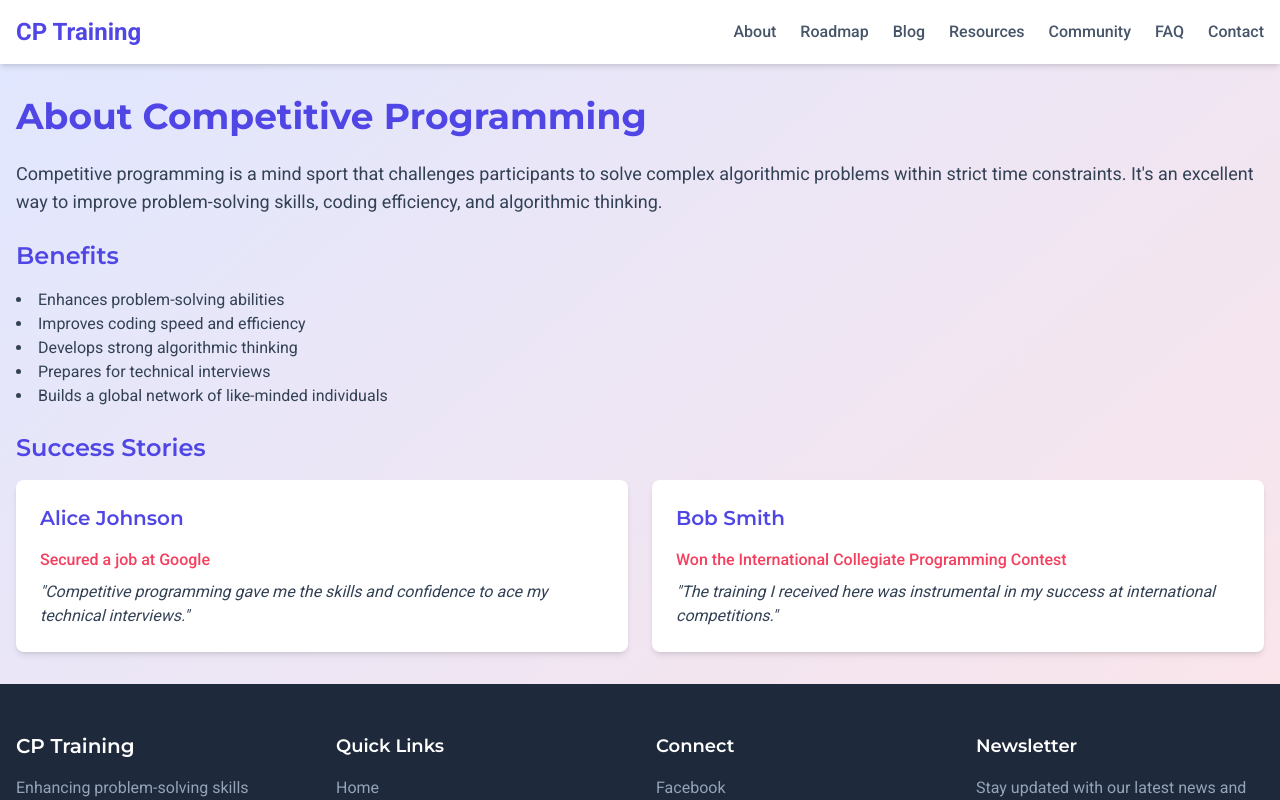
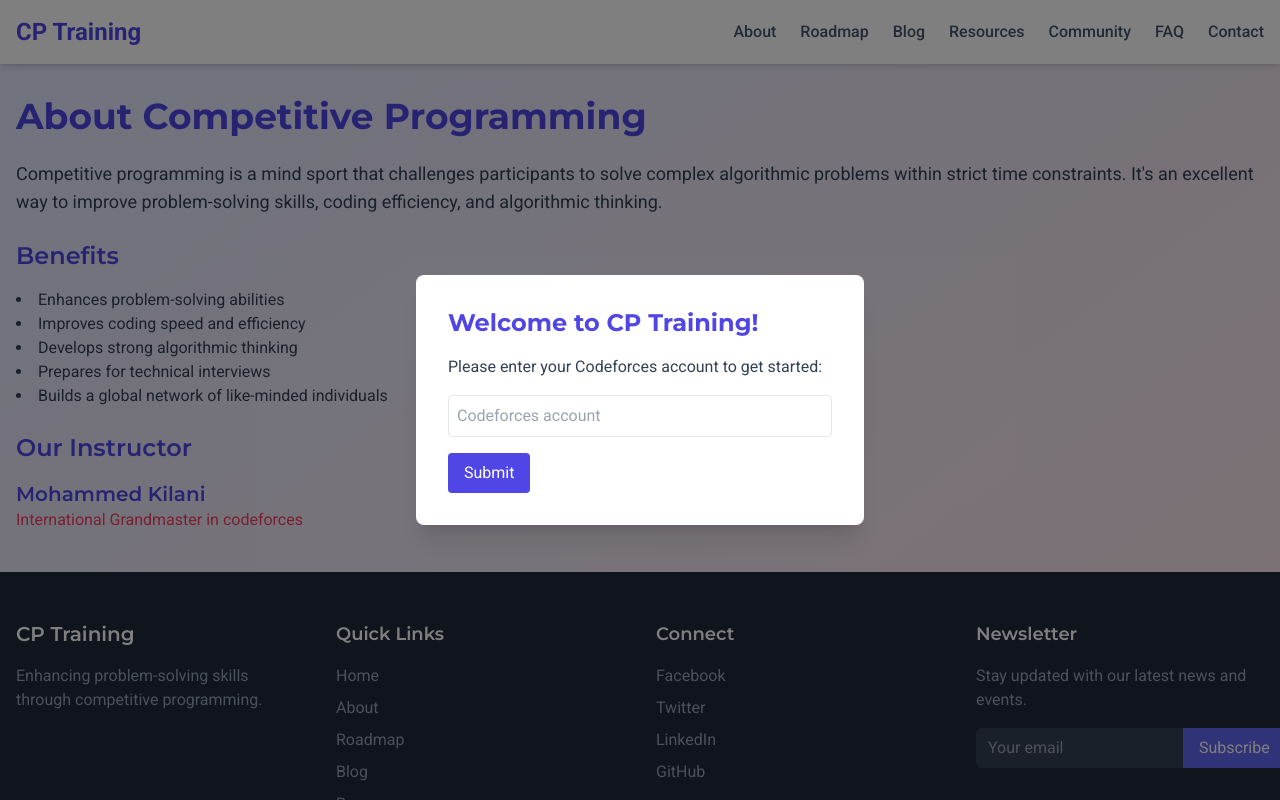
Before and after one commit to abderrahmane-18/competitive-programming-trainning, a Vue app: page /about in a window 1280 px wide. Shown: the top 800 px of the page. Built offline with nearby package versions, Linux system fonts and the light colour scheme; the HTML template or start-up script is replaced by a standard one.

Commit message:
fix about

```diff
--- a/src/App.vue
+++ b/src/App.vue
@@ -11,14 +11,15 @@
       </router-view>
     </main>
     <Footer />
+    <CodeforcesModerator />
   </div>
 </template>
 
 <script setup>
 import Header from "./components/Header.vue";
 import Footer from "./components/Footer.vue";
+import CodeforcesModerator from "./components/CodeforcesModerator.vue";
 </script>
-
 <style>
 @import url("https://fonts.googleapis.com/css2?family=Montserrat:wght@600;700&family=Roboto:wght@300;400;500;700&display=swap");
 
--- /dev/null
+++ b/src/components/CodeforcesModerator.vue
@@ -0,0 +1,42 @@
+<template>
+  <div
+    v-if="showModal"
+    class="fixed inset-0 bg-black bg-opacity-50 flex items-center justify-center z-50"
+  >
+    <div class="bg-white p-8 rounded-lg shadow-xl max-w-md w-full">
+      <h2 class="text-2xl font-bold mb-4 text-primary-600">
+        Welcome to CP Training!
+      </h2>
+      <p class="mb-4 text-neutral-700">
+        Please enter your Codeforces account to get started:
+      </p>
+      <input
+        v-model="codeforcesAccount"
+        type="text"
+        placeholder="Codeforces account"
+        class="w-full p-2 mb-4 border rounded focus:ring-2 focus:ring-primary-500 focus:border-primary-500"
+      />
+      <button
+        @click="submitAccount"
+        class="bg-primary-600 text-white px-4 py-2 rounded hover:bg-primary-700 transition-colors duration-200"
+      >
+        Submit
+      </button>
+    </div>
+  </div>
+</template>
+
+<script setup>
+import { ref } from "vue";
+
+const showModal = ref(true);
+const codeforcesAccount = ref("");
+
+const submitAccount = () => {
+  // Here you would typically send the Codeforces account to your email
+  console.log("Codeforces account submitted:", codeforcesAccount.value);
+  // In a real application, you'd use an API to send this information to your email
+  alert("Thank you for submitting your Codeforces account!");
+  showModal.value = false;
+};
+</script>
--- a/src/components/EventCalendar.vue
+++ b/src/components/EventCalendar.vue
@@ -23,9 +23,21 @@
 import { ref } from "vue";
 
 const events = ref([
-  { id: 1, date: "2024-07-25", title: "Introduction to Algorithms Workshop" },
-  { id: 2, date: "2024-08-01", title: "Mock Competition" },
-  { id: 3, date: "2024-08-15", title: "Advanced Data Structures Seminar" },
+  {
+    id: 1,
+    date: "2024-07-27",
+    title: "Introduction to Competitive Programming",
+  },
+  {
+    id: 2,
+    date: "2024-08-03",
+    title: "Advanced Graph Algorithms (Coming Soon)",
+  },
+  {
+    id: 3,
+    date: "2024-08-10",
+    title: "Dynamic Programming Techniques (Coming Soon)",
+  },
 ]);
 
 const formatDate = (dateString) => {
--- a/src/components/Header.vue
+++ b/src/components/Header.vue
@@ -1,5 +1,8 @@
 <template>
-  <header class="bg-white shadow-md">
+  <header
+    class="bg-white shadow-md sticky top-0 z-50 transition-all duration-300"
+    :class="{ 'shadow-lg': scrolled }"
+  >
     <nav class="container mx-auto px-4 py-4">
       <div class="flex justify-between items-center">
         <router-link
@@ -45,6 +48,7 @@
           <router-link
             :to="item.path"
             class="block text-neutral-600 hover:text-primary-600 transition-colors duration-200"
+            @click="closeMobileMenu"
           >
             {{ item.name }}
           </router-link>
@@ -55,12 +59,30 @@
 </template>
 
 <script setup>
-import { ref } from "vue";
+import { ref, onMounted, onUnmounted } from "vue";
 
 const mobileMenuOpen = ref(false);
+const scrolled = ref(false);
+
 const toggleMobileMenu = () => {
   mobileMenuOpen.value = !mobileMenuOpen.value;
 };
+
+const closeMobileMenu = () => {
+  mobileMenuOpen.value = false;
+};
+
+const handleScroll = () => {
+  scrolled.value = window.scrollY > 0;
+};
+
+onMounted(() => {
+  window.addEventListener("scroll", handleScroll);
+});
+
+onUnmounted(() => {
+  window.removeEventListener("scroll", handleScroll);
+});
 
 const navItems = [
   { name: "About", path: "/about" },
--- a/src/components/StudentShowcase.vue
+++ b/src/components/StudentShowcase.vue
@@ -5,6 +5,17 @@
     <h3 class="text-xl font-semibold mb-4 text-primary-600">{{ name }}</h3>
     <p class="text-accent-500 mb-2 font-medium">{{ achievement }}</p>
     <p class="text-neutral-700 italic">"{{ testimonial }}"</p>
+    <div class="mt-4 flex justify-between items-center">
+      <span class="text-sm text-neutral-500">{{ institution }}</span>
+      <a
+        :href="profileLink"
+        target="_blank"
+        rel="noopener noreferrer"
+        class="text-primary-600 hover:text-primary-700 transition-colors duration-200"
+      >
+        View Profile
+      </a>
+    </div>
   </div>
 </template>
 
@@ -13,6 +24,8 @@ defineProps({
   name: String,
   achievement: String,
   testimonial: String,
+  institution: String,
+  profileLink: String,
 });
 </script>
 
--- a/src/views/About.vue
+++ b/src/views/About.vue
@@ -32,39 +32,59 @@
       class="text-2xl font-semibold mb-4 text-primary-600 animate-fadeIn"
       style="animation-delay: 0.8s"
     >
-      Success Stories
+      Our Instructor
     </h2>
-    <div class="grid grid-cols-1 md:grid-cols-2 gap-6">
-      <StudentShowcase
-        v-for="student in successStories"
-        :key="student.id"
-        :name="student.name"
-        :achievement="student.achievement"
-        :testimonial="student.testimonial"
-        :style="{ animationDelay: `${1 + student.id * 0.2}s` }"
-      />
+    <div class="animate-fadeIn" style="animation-delay: 1s">
+      <h3 class="text-xl font-semibold text-primary-600">Mohammed Kilani</h3>
+      <p class="text-accent-500 mb-2">
+        International Grandmaster in codeforces
+      </p>
     </div>
   </div>
 </template>
 
 <script setup>
 import { ref } from "vue";
-import StudentShowcase from "../components/StudentShowcase.vue";
+import MentorProfile from "../components/MentorProfile.vue";
 
-const successStories = ref([
+const mentors = ref([
   {
     id: 1,
-    name: "Alice Johnson",
-    achievement: "Secured a job at Google",
-    testimonial:
-      "Competitive programming gave me the skills and confidence to ace my technical interviews.",
+    name: "Dr. Alice Johnson",
+    title: "Lead Instructor",
+    bio: "Dr. Johnson has over 10 years of experience in competitive programming and has coached multiple teams to international victories.",
+    avatar: "/images/alice-johnson.jpg",
+    socialLinks: [
+      {
+        platform: "linkedin",
+        url: "https://linkedin.com/in/alicejohnson",
+        icon: "fab fa-linkedin",
+      },
+      {
+        platform: "github",
+        url: "https://github.com/alicejohnson",
+        icon: "fab fa-github",
+      },
+    ],
   },
   {
     id: 2,
     name: "Bob Smith",
-    achievement: "Won the International Collegiate Programming Contest",
-    testimonial:
-      "The training I received here was instrumental in my success at international competitions.",
+    title: "Algorithm Specialist",
+    bio: "Bob is a former ACM ICPC world finalist and specializes in graph algorithms and dynamic programming.",
+    avatar: "/images/bob-smith.jpg",
+    socialLinks: [
+      {
+        platform: "linkedin",
+        url: "https://linkedin.com/in/bobsmith",
+        icon: "fab fa-linkedin",
+      },
+      {
+        platform: "github",
+        url: "https://github.com/bobsmith",
+        icon: "fab fa-github",
+      },
+    ],
   },
 ]);
 </script>
--- a/src/views/Blog.vue
+++ b/src/views/Blog.vue
@@ -1,42 +1,14 @@
 <template>
-  <div>
-    <h1 class="text-4xl font-bold mb-6 text-primary-600 animate-fadeIn">
-      Blog
-    </h1>
-    <BlogPost
-      v-for="(post, index) in blogPosts"
-      :key="post.id"
-      :title="post.title"
-      :date="post.date"
-      :content="post.content"
-      :slug="post.slug"
-      :style="{ animationDelay: `${index * 0.2}s` }"
-    />
+  <div class="flex flex-col items-center justify-center min-h-screen">
+    <h1 class="text-6xl font-bold text-primary-600 mb-4 animate-pulse">Blog</h1>
+    <p class="text-4xl font-semibold text-accent-500 animate-fadeIn">
+      Coming Soon!
+    </p>
   </div>
 </template>
 
 <script setup>
-import { ref } from "vue";
-import BlogPost from "../components/BlogPost.vue";
-
-const blogPosts = ref([
-  {
-    id: 1,
-    title: "Getting Started with Competitive Programming",
-    date: "2024-07-15",
-    content:
-      "<p>In this post, we'll cover the basics of getting started with competitive programming...</p>",
-    slug: "getting-started-with-competitive-programming",
-  },
-  {
-    id: 2,
-    title: "Advanced Dynamic Programming Techniques",
-    date: "2024-07-10",
-    content:
-      "<p>Learn about advanced dynamic programming techniques used in competitive programming...</p>",
-    slug: "advanced-dynamic-programming-techniques",
-  },
-]);
+// No script needed for this version
 </script>
 
 <style scoped>
@@ -51,7 +23,21 @@ const blogPosts = ref([
   }
 }
 
+@keyframes pulse {
+  0%,
+  100% {
+    opacity: 1;
+  }
+  50% {
+    opacity: 0.5;
+  }
+}
+
 .animate-fadeIn {
-  animation: fadeIn 0.5s ease-out forwards;
+  animation: fadeIn 1s ease-out forwards;
+}
+
+.animate-pulse {
+  animation: pulse 2s cubic-bezier(0.4, 0, 0.6, 1) infinite;
 }
 </style>
--- a/src/views/Resources.vue
+++ b/src/views/Resources.vue
@@ -9,7 +9,16 @@
           Online Judges
         </h2>
         <ul class="list-disc list-inside text-neutral-700">
-          <li v-for="judge in onlineJudges" :key="judge">{{ judge }}</li>
+          <li v-for="judge in onlineJudges" :key="judge.name">
+            <a
+              :href="judge.url"
+              target="_blank"
+              rel="noopener noreferrer"
+              class="hover:text-primary-600 transition-colors duration-200"
+            >
+              {{ judge.name }}
+            </a>
+          </li>
         </ul>
       </div>
       <div class="animate-fadeIn" style="animation-delay: 0.4s">
@@ -17,31 +26,42 @@
           Learning Materials
         </h2>
         <ul class="list-disc list-inside text-neutral-700">
-          <li v-for="material in learningMaterials" :key="material">
-            {{ material }}
+          <li v-for="material in learningMaterials" :key="material.title">
+            <a
+              :href="material.url"
+              target="_blank"
+              rel="noopener noreferrer"
+              class="hover:text-primary-600 transition-colors duration-200"
+            >
+              {{ material.title }}
+            </a>
+            <span class="text-neutral-500"> by {{ material.author }}</span>
           </li>
         </ul>
       </div>
     </div>
   </div>
 </template>
-
 <script setup>
 import { ref } from "vue";
 
 const onlineJudges = ref([
-  "Codeforces",
-  "AtCoder",
-  "LeetCode",
-  "HackerRank",
-  "SPOJ",
+  { name: "Codeforces", url: "https://codeforces.com/" },
+  { name: "Cses", url: "https://cses.fi/problemset/" },
+  { name: "LeetCode", url: "https://leetcode.com/" },
 ]);
 
 const learningMaterials = ref([
-  "Introduction to Algorithms by CLRS",
-  "Competitive Programming 3 by Steven Halim",
-  "Algorithms course on Coursera",
-  "Competitive Programmer's Handbook by Antti Laaksonen",
+  {
+    title: "Competitive Programmer's Handbook",
+    author: "Antti Laaksonen",
+    url: "https://cses.fi/book/index.php",
+  },
+  {
+    title: "Algorithms for Competitive Programming",
+    author: "E-Maxx",
+    url: "https://cp-algorithms.com/",
+  },
 ]);
 </script>
 
```
